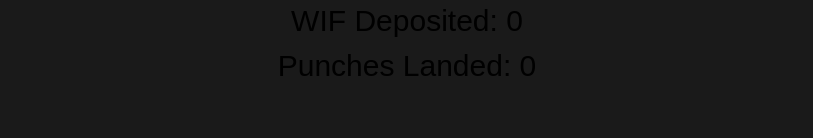
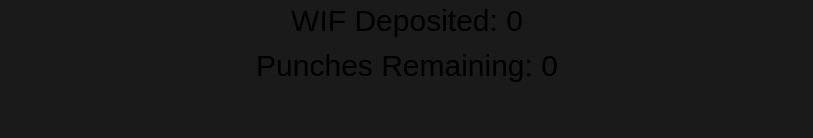
Before and after one commit to khim-iam/ansem-fight, a React (Vite) app: page / in a window 1280 px wide. Shown: the part 651-789 px from the top of the page, without its empty margins (233-1046 px from the left). Built offline with nearby package versions, Linux system fonts and the light colour scheme; no server answers; a web font is replaced by a local one.

Commit message:
changed text

```diff
--- a/src/pages/HomePage.jsx
+++ b/src/pages/HomePage.jsx
@@ -235,7 +235,7 @@ const handleImageUpdate = (maxRuns, imageSet, delay, npunch) => {
                 <div className={`pixel2 custom-heading text-[36px] ${buttomPressed ? "cursor-none" : ""}`} ref={depositButtonRef} disabled={buttomPressed} onClick={handleDeposit}>Deposit WIFs</div>
               </div>
               <p>WIF Deposited: {wifAmount}</p>
-              <p>Punches Landed: {punches}</p>
+              <p>Punches Remaining: {punches}</p>
           </div>
 
           <div className="leaderboard custom-heading">
```
